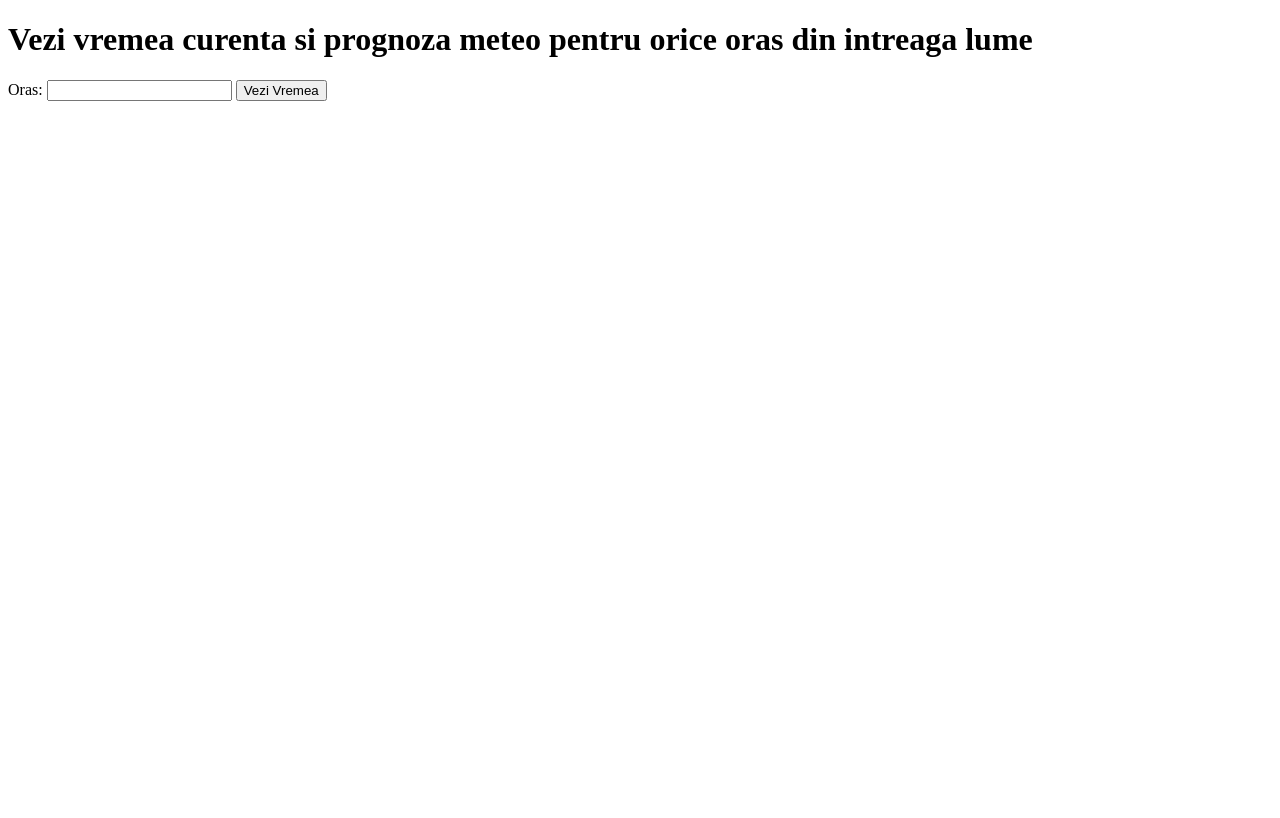
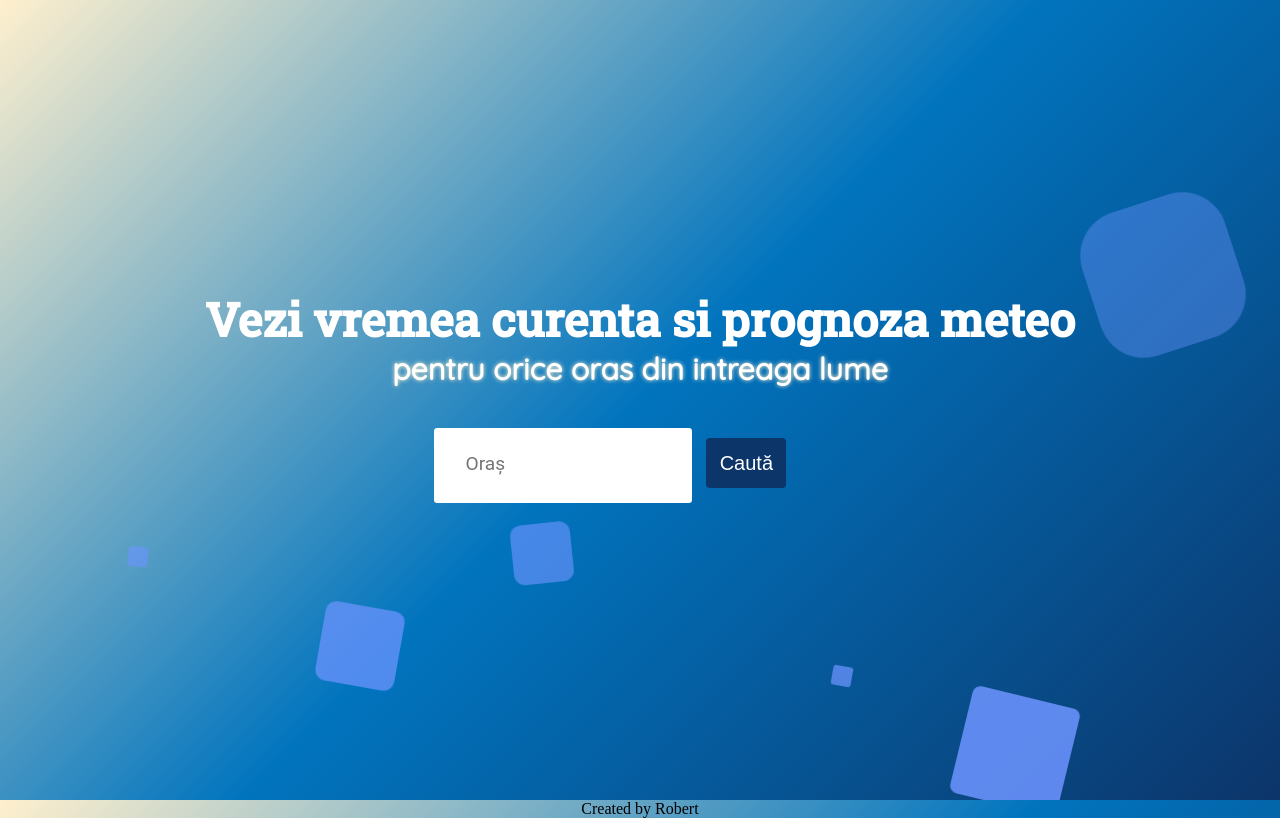
Before and after one commit to robertwk04/MeteoApp, a Node server app: page / in a window 1280 px wide. Before the commit the page ends 101 px from the top, so only its background shows below. Run offline with Node 20, Linux system fonts and the light colour scheme.

Commit message:
basic style added

```diff
--- /dev/null
+++ b/public/styles/main.css
@@ -0,0 +1,333 @@
+main{
+
+    width: 100%;
+    position: absolute;
+    top:0vh;
+ }
+ *{
+    margin:0px;
+    padding: 0px;
+}
+body{
+
+    background: linear-gradient(-45deg,#0C356A, #0174BE, #FFF0CE);
+    width: 100%;
+    height:100vh;
+    background-attachment: fixed;
+
+}
+.circles{
+    position: fixed;
+    top: 0;
+    left: 0;
+    width: 100%;
+    height: 100%;
+    overflow: hidden;
+}
+
+.circles li{
+    position: absolute;
+    display: block;
+    list-style: none;
+    width: 20px;
+    height: 20px;
+    background:  hsl(224, 100%, 71%);;
+    animation: animate 25s linear infinite;
+    bottom: -150px;
+
+}
+
+.circles li:nth-child(1){
+    left: 25%;
+    width: 80px;
+    height: 80px;
+    animation-delay: 0s;
+}
+
+
+.circles li:nth-child(2){
+    left: 10%;
+    width: 20px;
+    height: 20px;
+    animation-delay: 2s;
+    animation-duration: 12s;
+}
+
+.circles li:nth-child(3){
+    left: 70%;
+    width: 20px;
+    height: 20px;
+    animation-delay: 4s;
+}
+
+.circles li:nth-child(4){
+    left: 40%;
+    width: 60px;
+    height: 60px;
+    animation-delay: 0s;
+    animation-duration: 18s;
+}
+
+.circles li:nth-child(5){
+    left: 65%;
+    width: 20px;
+    height: 20px;
+    animation-delay: 0s;
+}
+
+.circles li:nth-child(6){
+    left: 75%;
+    width: 110px;
+    height: 110px;
+    animation-delay: 3s;
+}
+
+.circles li:nth-child(7){
+    left: 35%;
+    width: 150px;
+    height: 150px;
+    animation-delay: 7s;
+}
+
+.circles li:nth-child(8){
+    left: 50%;
+    width: 25px;
+    height: 25px;
+    animation-delay: 15s;
+    animation-duration: 45s;
+}
+
+.circles li:nth-child(9){
+    left: 20%;
+    width: 15px;
+    height: 15px;
+    animation-delay: 2s;
+    animation-duration: 35s;
+}
+.circles li:nth-child(10){
+    left: 85%;
+    width: 150px;
+    height: 150px;
+    animation-delay: 0s;
+    animation-duration: 11s;
+}
+@keyframes animate {
+
+    0%{
+        transform: translateY(0) rotate(0deg);
+        opacity: 1;
+        border-radius: 0;
+    }
+
+    100%{
+        transform: translateY(-1000px) rotate(720deg);
+        opacity: 0;
+        border-radius: 50%;
+    }
+
+}
+h1,h2,h3,h4,label{
+    color: white;
+    font-family: 'Quicksand','sans-serif';
+}
+#locationForm{
+    display:flex;
+    height: 100vh;
+    align-items: center;
+    justify-content: center;
+    flex-direction: column;
+}
+.title{
+    text-align: center;
+    padding-left: 200px;
+    padding-right: 200px;
+    font-size: 35pt;
+    font-family:'Roboto Slab', serif;
+}
+.subtitle{
+    text-align: center;
+    font-size: 1.9rem;
+    margin-bottom: 30px;
+    color: white;
+    text-shadow: 0px 0px 4px #FFF0CE;
+}
+.error{
+    border:1px solid rgb(224, 55, 55);
+    padding: 10px;
+    margin: 30px;
+    background-color: rgb(224, 55, 55, 0.15);
+    padding-top: 20px;
+    padding-bottom: 20px;
+}
+.button{
+    height: 50px;
+    width: 80px;
+    display: inline;
+    color:hsl(0, 0%, 100%);
+    background-color:#0C356A;
+    border: none;
+    border-radius: 4px;
+    font-size: 15pt;
+}
+.button:hover {
+  box-shadow:hsl(41, 100%, 71%) 0 0 0 3px, transparent 0 0 0 0;
+}
+
+.input {
+  font-family: 'Roboto', sans-serif;
+  color: #333;
+  font-size: 1.2rem;
+  margin: 10px;
+  padding: 1.5rem 2rem;
+  border-radius: 0.2rem;
+  background-color: rgb(255, 255, 255);
+  border: none;
+  width: 45%;
+  display: inline;
+  border-bottom: 0.3rem solid transparent;
+  transition: all 0.3s;
+}
+/*Weather Page*/
+#flexForCenter{
+    display: flex;
+    flex-direction: column;
+    align-items: center;
+}
+.meteoNow{
+    margin: 20px;
+    margin-top: 10%;
+    display:grid;
+    background-color: #0C356A40;
+    grid-template-columns: 1fr 1fr 1fr;
+    grid-template-rows: 1fr 1fr;
+    gap: 10px;
+    max-width:1300px;
+
+}
+#nowInCity{
+    text-align: center;
+}
+#cityName{
+    font-size: 170%;
+}
+.el{
+    background-color: #0C356A30;
+    padding-top: 8%;
+    padding-bottom: 10%;
+}
+.el1{
+    grid-row: span 2;
+    display: flex;
+    flex-direction: column;
+    align-items: center;
+    justify-content: center;
+    justify-content: space-around;
+}
+.el2{
+    font-size: 15pt;
+    grid-row: span 2;
+    display: flex;
+    flex-direction: column;
+    justify-content: center;
+    padding-left: 10%;
+    padding-right: 10px;
+
+}
+.el4{
+    padding-left: 6%;
+}
+.wlogo.now{
+    width: 150px;
+}
+.degrees.now{
+    font-size: 50pt;
+    font-family:'Roboto Slab', serif ;
+}
+.unit{
+    font-size: smaller;
+}
+
+/*5 Days*/
+.meteo5d{
+    width: 90%;
+    margin: 20px;
+    display:flex;
+    flex-direction: column;
+    flex:1;
+    width: calc(100% - 40px);
+    max-width: 1300px;
+    padding:10px
+}
+.dayCard{
+    display:flex;
+    flex-direction: row;
+    gap:10px;
+    margin-bottom: 50px;
+    justify-content: center;
+    flex-wrap: wrap;
+
+}
+.hourCard{
+    background-color: #0C356A40;
+    flex:1 0;
+    text-align: center;
+    padding-bottom: 20px;
+    padding-top: 20px;
+}
+#title5days{
+    text-align: center;
+    padding: 20px;
+    padding-top: 30px;
+}
+.day{
+    text-align: start;
+    margin-left: 20px;
+    margin-bottom: 20px;
+}
+.hour{
+    background-color: #FFF0CE;
+    margin-bottom: 10px;
+    color:#0C356A;
+}
+.degrees{
+    font-size: larger;
+}
+
+
+@media screen and (max-width: 700px) {
+    .title{
+            padding-left: 20px;
+            padding-right: 20px;
+            font-size: 25pt;
+      }
+    .meteoNow{
+        display:grid;
+        background-color: #0C356A00;
+        grid-template-columns: 1fr 1fr 1fr;
+        grid-template-rows: 1fr 1fr 1fr;
+        gap: 3px;
+        height:500px;
+    }
+    #cityName{
+        font-size: 130%;
+    }
+    .el1{
+        justify-content: center;
+        grid-row: span 1;
+        grid-column: span 2;
+        order:-2;
+        background-color: #0C356A60;
+    }
+    .el2{
+        grid-row: span 1;
+        grid-column: span 2;
+    }
+    .el3{
+        order: -1;
+        display: flex;
+        align-items: end;
+    }
+    .el4{
+        background-color: #0C356A60;
+    }
+    }
--- a/views/index.ejs
+++ b/views/index.ejs
@@ -1,12 +1,15 @@
 <%-include("./partials/header.ejs") %>
-<h1>Vezi vremea curenta si prognoza meteo pentru orice oras din intreaga lume</h1>
+<div id="locationForm">
+<h1 class="title">Vezi vremea curenta si prognoza meteo</h1>
+<h2 class="subtitle">pentru orice oras din intreaga lume</h2>
 <form action="/locatie" method="post">
-
-    <label for="nume">Oras:</label>
-    <input type="text" id="city" name="city" required>
-    <input type="submit" value="Vezi Vremea">
-  </form>
-
+    <input type="text" id="city" name="city" class="input" placeholder="Oraș" required>
+    <input type="submit" value="Caută" class="button">
+</form>
   <% if(locals.error){ %>
-  <h2><%= error %></h2>
+  <div class="error">
+   <h2><%= error %></h2>
+  </div>
   <% } %>
+</div>
+<%-include("./partials/footer.ejs") %>
--- a/views/partials/footer.ejs
+++ b/views/partials/footer.ejs
@@ -0,0 +1,5 @@
+
+ <footer style="text-align: center;">Created by Robert</footer>
+</main>
+</body>
+</html>
--- a/views/partials/header.ejs
+++ b/views/partials/header.ejs
@@ -3,7 +3,24 @@
 <head>
     <meta charset="UTF-8">
     <meta name="viewport" content="width=device-width, initial-scale=1.0">
+    <link rel="stylesheet" href="./styles/main.css">
+    <link rel="preconnect" href="https://fonts.googleapis.com">
+    <link rel="preconnect" href="https://fonts.gstatic.com" crossorigin>
+    <link href="https://fonts.googleapis.com/css2?family=Quicksand&family=Roboto+Slab:wght@500&display=swap" rel="stylesheet">
     <title>MeteoApp</title>
 </head>
 <body>
+
+        <ul class="circles">
+                <li></li>
+                <li></li>
+                <li></li>
+                <li></li>
+                <li></li>
+                <li></li>
+                <li></li>
+                <li></li>
+                <li></li>
+                <li></li>
+        </ul>
 <main>
```
Also changed, not shown: design.txt (added, +7 -0 lines), views/weather.ejs (+26 -23 lines).
